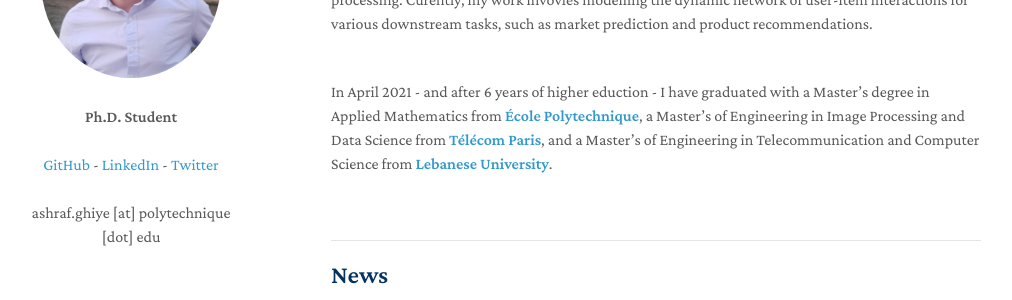
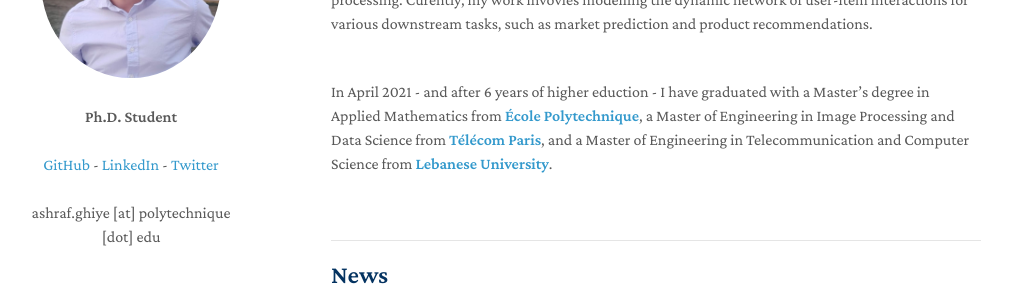
Before and after one commit to ashrafghiye/ashrafghiye.github.io, a Jekyll site: the page built from index.md, in a window 1280 px wide. Shown: the part 261-561 px from the top of the page, without its empty margins (139-1151 px from the left). Built offline with Jekyll 4.4.1, drawn with Linux system fonts in a browser that asks for light colours; our own code applies the rules of GitHub Pages for plain Markdown files; a script that is not in the unit is left out.

```diff
--- a/index.md
+++ b/index.md
@@ -5,7 +5,7 @@ I am a Ph.D. student at <a href="https://www.polytechnique.edu/en" target="_blan
 
 I am mainly interested in graph representation learning, self-supervised learning and graph signal processing. Curently, my work invovles modelling the dynamic network of user-item interactions for various downstream tasks, such as market prediction and product recommendations. <br><br>
 
-In April 2021 - and after 6 years of higher eduction - I have graduated with a Master's degree in Applied Mathematics from <a href="https://www.polytechnique.edu/en" target="_blank"><b>École Polytechnique</b></a>, a Master's of Engineering in Image Processing and Data Science from <a href="https://www.telecom-paris.fr" target="_blank"><b>Télécom Paris</b></a>, and a Master's of Engineering in Telecommunication and Computer Science from <a href="http://www.ulfg.ul.edu.lb" target="_blank"><b>Lebanese University</b></a>.
+In April 2021 - and after 6 years of higher eduction - I have graduated with a Master's degree in Applied Mathematics from <a href="https://www.polytechnique.edu/en" target="_blank"><b>École Polytechnique</b></a>, a Master of Engineering in Image Processing and Data Science from <a href="https://www.telecom-paris.fr" target="_blank"><b>Télécom Paris</b></a>, and a Master of Engineering in Telecommunication and Computer Science from <a href="http://www.ulfg.ul.edu.lb" target="_blank"><b>Lebanese University</b></a>.
 
 <br>
 
```
